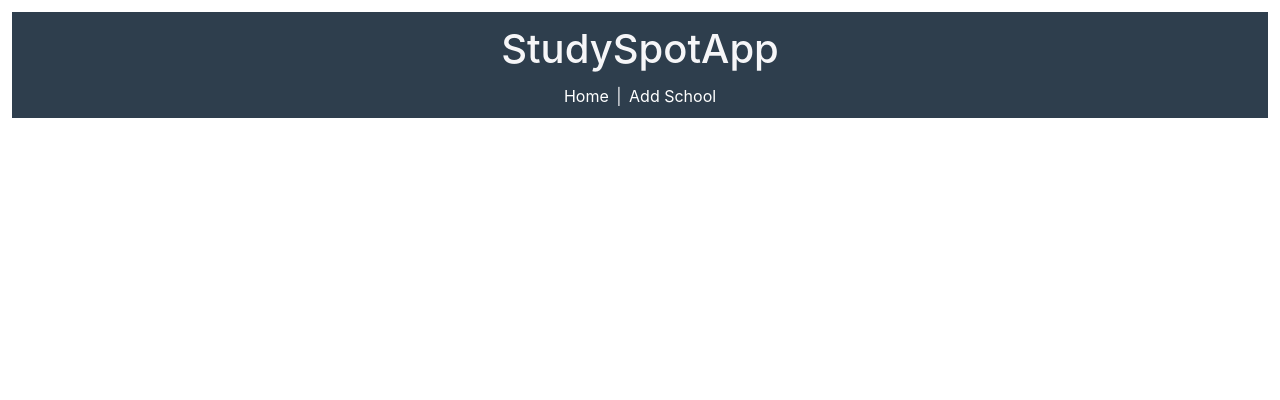
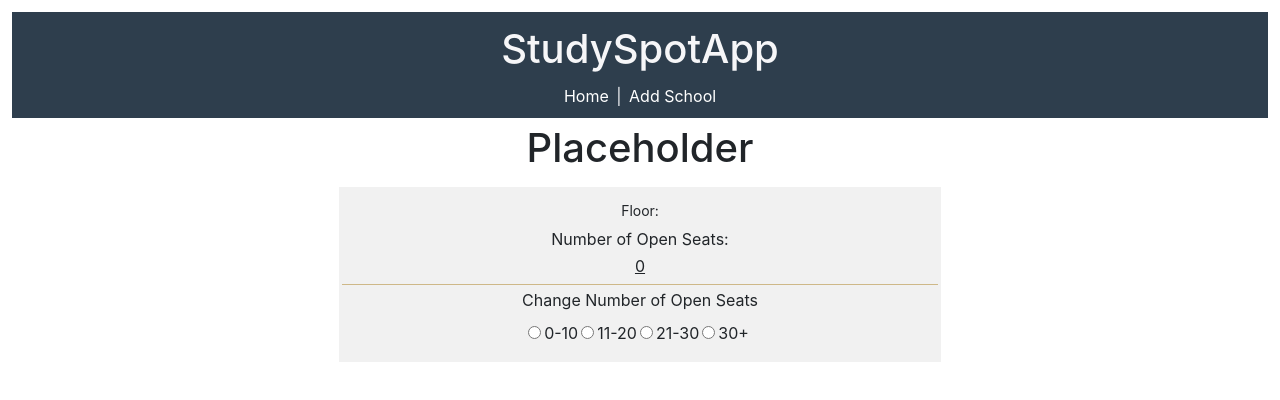
Before and after one commit to rkim27/StudySpotApp-Frontend, a React (Create React App) app in the folder frontend/: page /library/1 in a window 1280 px wide. Shown: the top 400 px of the page. Built offline with nearby package versions, Linux system fonts and the light colour scheme; no server answers.

Commit message:
update_room/lib

```diff
--- a/frontend/src/App.js
+++ b/frontend/src/App.js
@@ -5,12 +5,15 @@ import InsertSchool from './components/insert_form/InsertSchool';
 import Header from './components/layout/Header';
 import Search from './components/Search/Search';
 import School from './components/Search/School';
+import Room from './components/Search/Room';
+import Library from './components/Search/Library';
 
 function App() {
 	return (
 		<Router>
 			<div className="App">
 				<Header></Header>
+				{/* Exact path will only match that path pattern alone, not /insert which has a /*/}
 				<Route exact path="/">
 					<div className="container">
 						<h2>Welcome</h2>
@@ -18,12 +21,10 @@ function App() {
 					</div>
 				</Route>
 				<Route path="/school/:id" component={School}></Route>
-				{/* Exact path will only match that path pattern alone, not /insert which has a /*/}
-				<Route path="/insert">
-					{' '}
-					{/*Page to insert schools*/}
-					<InsertSchool></InsertSchool>
-				</Route>
+				<Route path="/room/:id" component={Room}></Route>
+				<Route path="/library/:id" component={Library}></Route>
+				{/*Page to insert schools*/}
+				<Route path="/insert" component={InsertSchool}></Route>
 				{/*<Route path="/insert/:id"></Route>  this would render both /insert and /insert/:id, to avoid this one can do exact path or use a switch for nested routes*/}
 			</div>
 		</Router>
--- /dev/null
+++ b/frontend/src/components/Search/Library.js
@@ -0,0 +1,47 @@
+import React, { useEffect, useState } from 'react';
+import axios from 'axios';
+import '../../App.css';
+
+export default function Library(props) {
+	const id = props.match.params.id;
+	const [info, setinfo] = useState({});
+	const [seats, setseats] = useState(0);
+	useEffect(() => {
+		axios.get(`http://localhost:3002/search/library/${id}`).then((res) => {
+			setinfo(res.data[0]);
+			setseats(res.data[0].numSeats);
+		});
+	}, [id]);
+	const update = (e) => {
+		setseats(e.target.value);
+	};
+	return (
+		<div className="container">
+			<h1>Placeholder</h1>
+			<div className="column" style={{ width: '55%' }}>
+				<h2 style={{ textDecoration: 'underline', marginBottom: '1px' }}>
+					{info.name}
+				</h2>
+
+				<div style={{ fontSize: '14px' }}>Floor: {info.floor}</div>
+				<div>
+					Number of Open Seats:{' '}
+					<div style={{ textDecoration: 'underline' }}>{seats}</div>
+				</div>
+				<div style={{ borderTop: '1.5px solid #ceb888' }}>
+					Change Number of Open Seats
+				</div>
+				<form>
+					<input type="radio" id="choice1" name="avail" />
+					<label for="choice1">0-10 </label>
+					<input type="radio" id="choice2" name="avail" />
+					<label for="choice2">11-20 </label>
+					<input type="radio" id="choice3" name="avail" />
+					<label for="choice3">21-30 </label>
+					<input type="radio" id="choice4" name="avail" />
+					<label for="choice4">30+ </label>
+				</form>
+			</div>
+		</div>
+	);
+}
--- /dev/null
+++ b/frontend/src/components/Search/Room.js
@@ -0,0 +1,53 @@
+import React, { useEffect, useState } from 'react';
+import axios from 'axios';
+import '../../App.css';
+
+export default function Room(props) {
+	const id = props.match.params.id;
+	const [info, setinfo] = useState({});
+	useEffect(() => {
+		axios
+			.get(`http://localhost:3002/search/room/${id}`)
+			.then((res) => setinfo(res.data[0]));
+	}, [id]);
+	const update = (e) => {
+		e.preventDefault();
+		axios
+			.post(
+				`http://localhost:3002/search/updateroom/${id}`,
+				{ avail: info.avail },
+				{
+					headers: { 'content-Type': 'application/json' },
+				}
+			)
+			.then((res) => {
+				if (res.status === 200) {
+					const avail = info.avail === 1 ? 0 : 1;
+					setinfo({ ...info, avail: avail });
+				}
+			});
+	};
+	const color = info.avail === 1 ? 'green' : 'red';
+	const text = info.avail === 1 ? 'Available' : 'Occupied';
+	return (
+		<div className="container">
+			<h1>Placeholder</h1>
+			<div className="column" style={{ width: '55%' }}>
+				<h2 style={{ textDecoration: 'underline', marginBottom: '1px' }}>
+					{info.name}
+				</h2>
+				<div style={{ fontSize: '13px' }}>
+					<div>Floor: {info.floor}</div>
+					<div>Room Number: {info.number}</div>
+					<div style={{ color: color, fontSize: '24px' }}>{text}</div>
+				</div>
+				<input
+					type="button"
+					value="Change availability"
+					style={{ marginBottom: '10px' }}
+					onClick={update}
+				/>
+			</div>
+		</div>
+	);
+}
--- a/frontend/src/components/Search/School.js
+++ b/frontend/src/components/Search/School.js
@@ -60,11 +60,27 @@ export default function School(props) {
 	//display rooms and libraries, have a drop down menu to filter based on buildings
 	return (
 		<div className="container">
-			<h1>{schoolName}</h1>
+			<h1 style={{ marginBottom: '1px' }}>{schoolName}</h1>
+			<Link
+				to={`/edit/${id}`}
+				type="button"
+				style={{
+					color: 'black',
+					fontSize: '14px',
+					textDecoration: 'underline',
+				}}
+				onMouseOver={hover}
+				onMouseOut={noHover}
+			>
+				Edit School
+			</Link>
+			<br />
+
 			<DropdownButton
 				title="Filter By Building"
 				variant="secondary"
 				id="myDropdown"
+				style={{ display: 'inline-block' }}
 			>
 				{buildings.map((building) => {
 					return (
@@ -82,6 +98,7 @@ export default function School(props) {
 					None
 				</Dropdown.Item>
 			</DropdownButton>
+
 			<div className="row">
 				<div className="column">
 					<h2 style={{ textDecoration: 'underline' }}>Rooms</h2>
--- a/frontend/src/components/insert_form/InsertSchool.js
+++ b/frontend/src/components/insert_form/InsertSchool.js
@@ -53,7 +53,11 @@ export default function InsertSchool(props) {
 					value={btnVal}
 					className="form"
 					name="submitSchool"
-					style={{ height: '35px', fontSize: '16px', paddingTop: '3px' }}
+					style={{
+						height: '35px',
+						fontSize: '16px',
+						paddingBottom: '2.5px',
+					}}
 				></input>
 			</form>
 			{/*Add building button*/}
```
